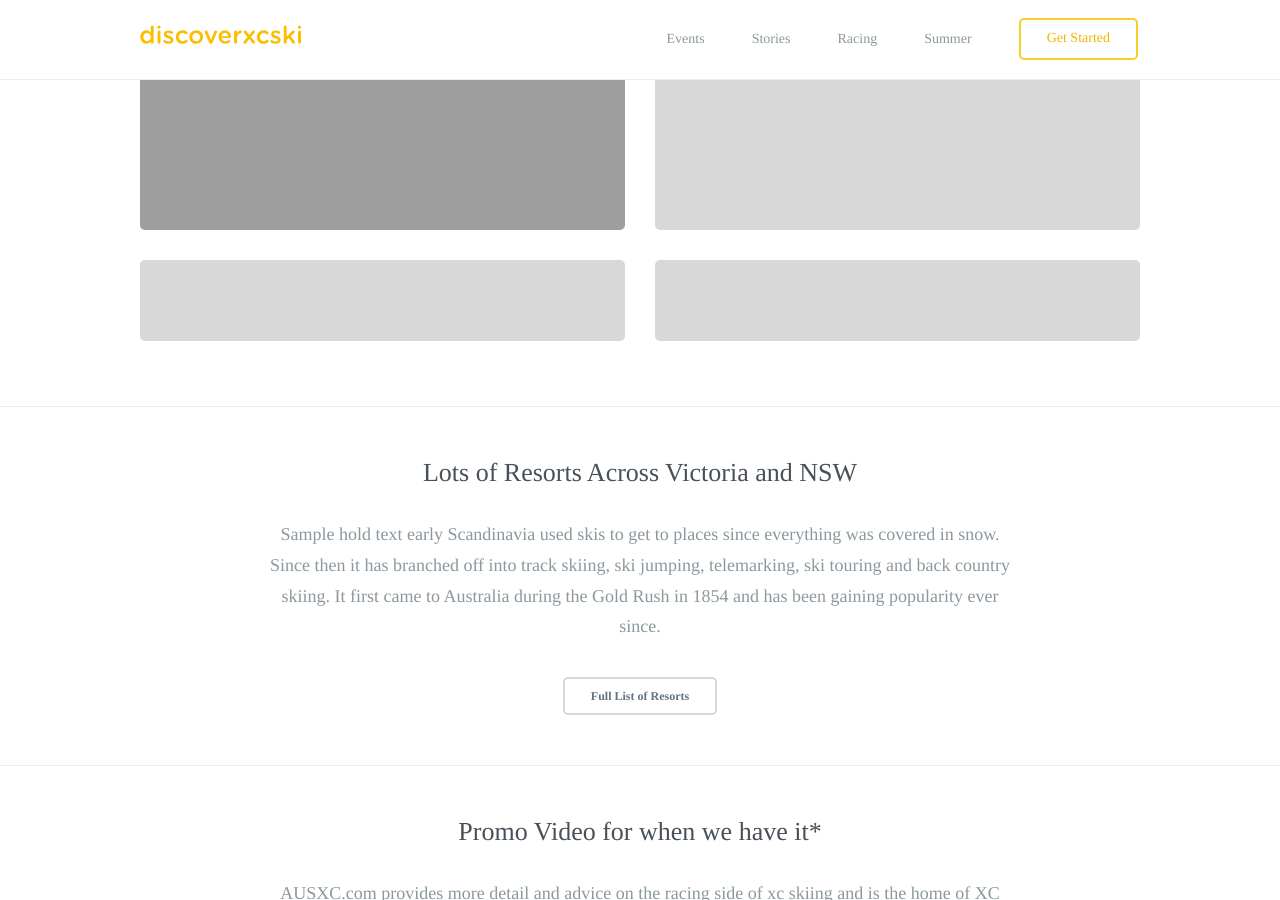
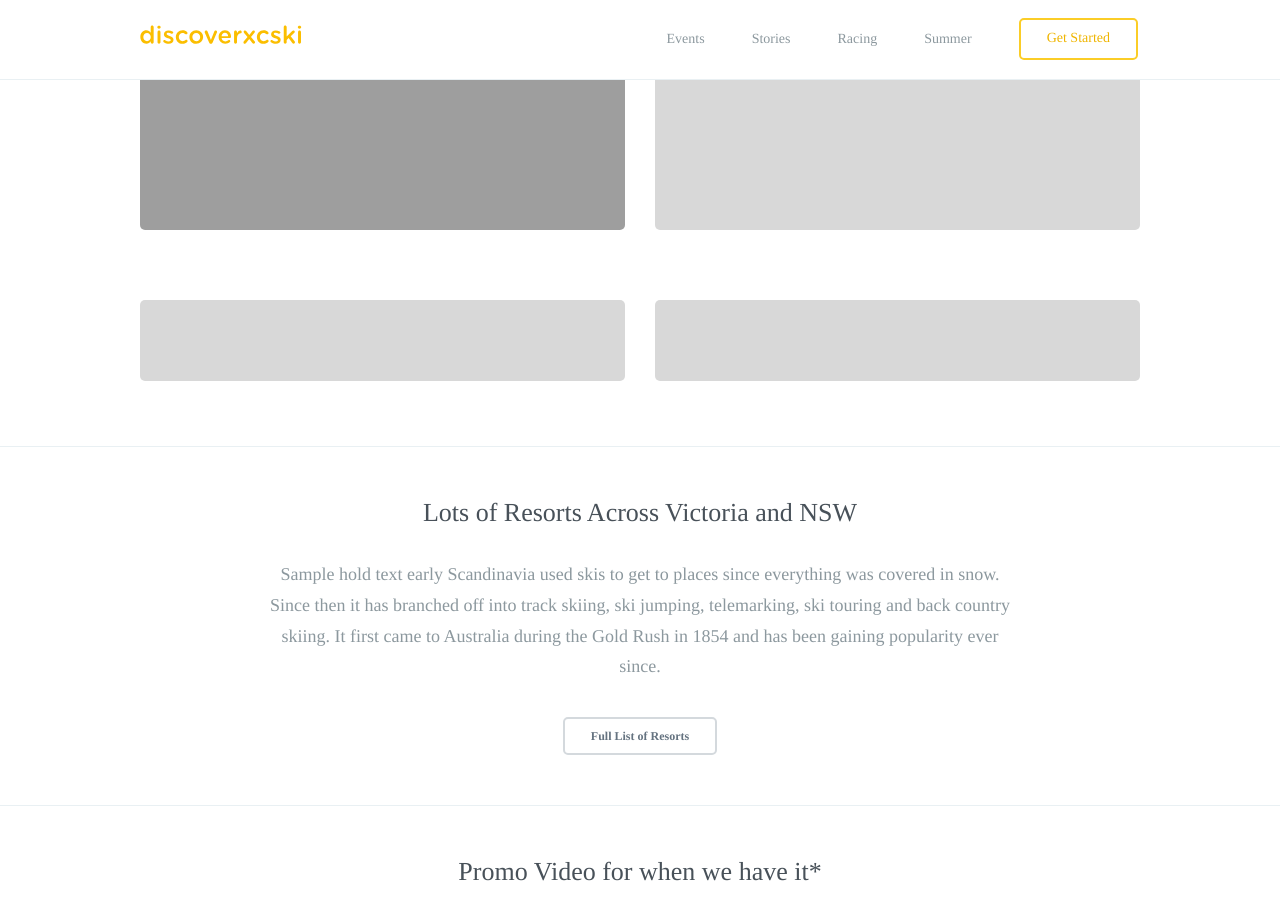
Before and after one commit to robcatto/robcatto.github.io, a Jekyll site: the page index.html, which Jekyll copies as it is, in a window 1280 px wide and 900 px high, scrolled down 2595 px. Built offline with Jekyll 4.4.1, drawn with Linux system fonts in a browser that asks for light colours; some web fonts are replaced; Markdown is read by kramdown in place of the engine named in the settings.

Commit message:
Update index.html

```diff
--- a/index.html
+++ b/index.html
@@ -733,6 +733,7 @@
                                                 height: 81px;
                                                 border-radius: 5px;
                                                 margin-bottom: 30px;
+                                                margin-top: 40px;
                                                 ">
 
 
@@ -747,6 +748,7 @@
                                                 height: 81px;
                                                 border-radius: 5px;
                                                 margin-bottom: 30px;
+                                                margin-top: 40px;
                                                 ">
 
 
```
